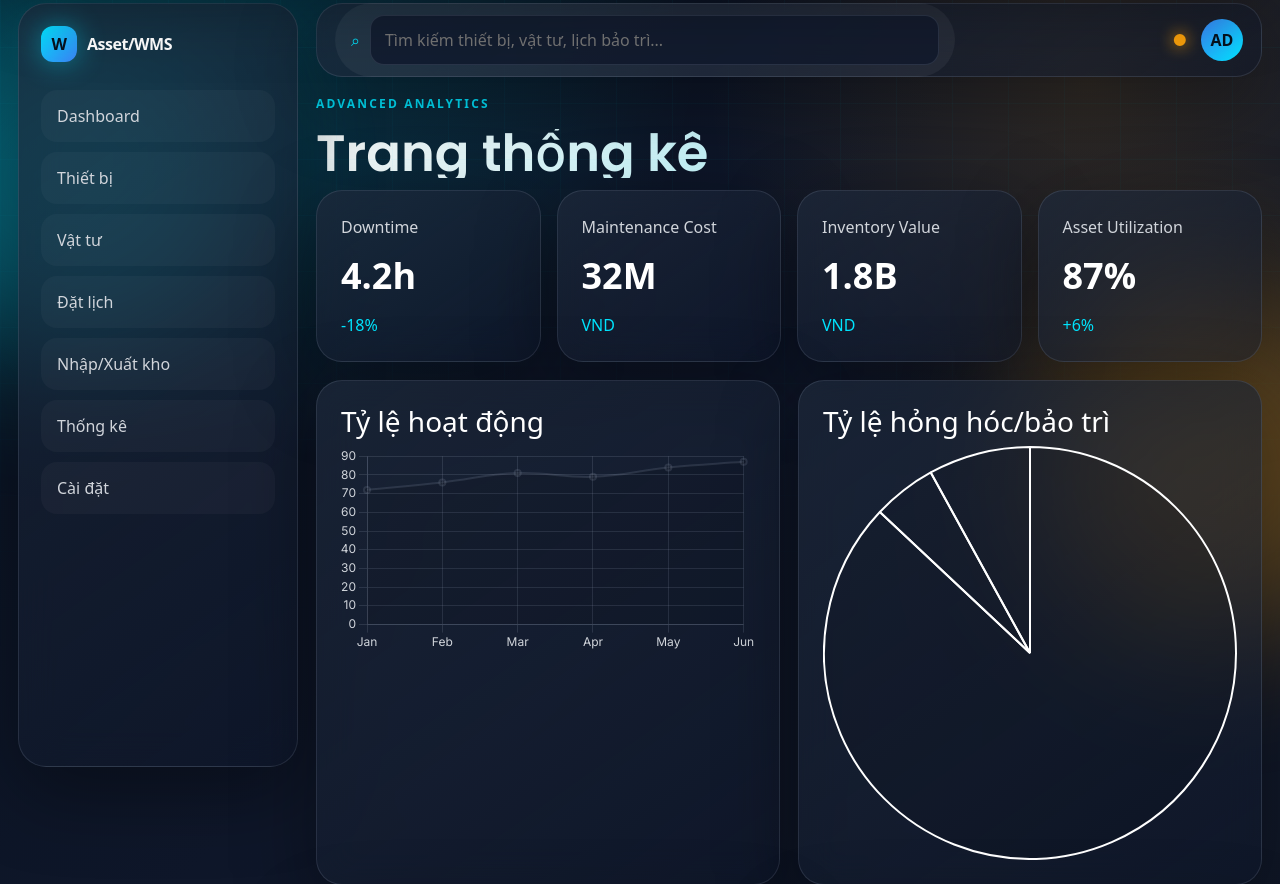
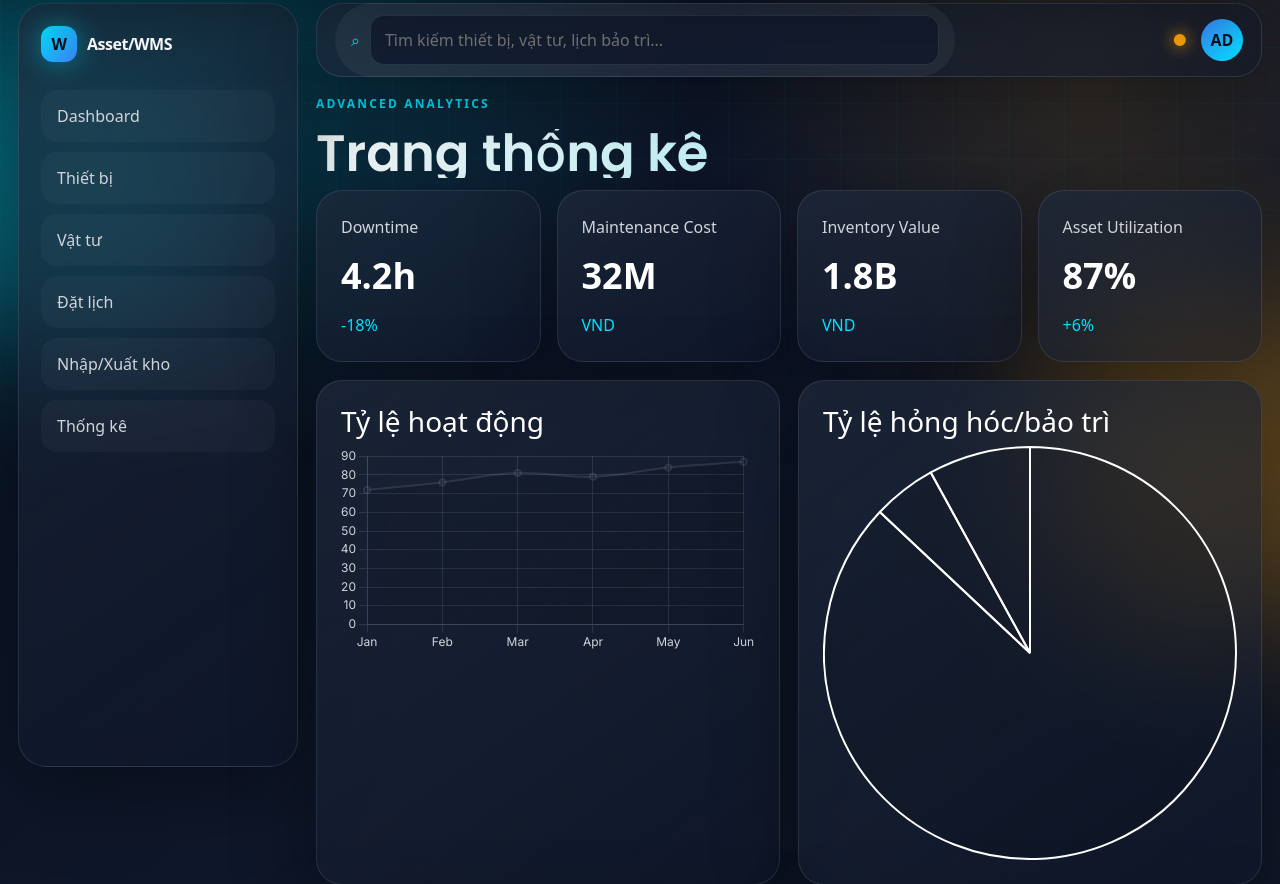
Before and after one commit to Krios45/Workshop, a Django app: page /analytics/ in a window 1280 px wide. Shown: the part 121-1005 px from the top of the page. Run offline with Django 5.2, Linux system fonts and the light colour scheme; the visitor is signed in with stand-in values (Sample User, id 1).

Commit message:
Cập nhật code

```diff
--- a/templates/partials/sidebar.html
+++ b/templates/partials/sidebar.html
@@ -7,6 +7,6 @@
         <a href="{% url 'bookings:list' %}">Đặt lịch</a>
         <a href="{% url 'inventory:transaction_history' %}">Nhập/Xuất kho</a>
         <a href="{% url 'dashboard:analytics' %}">Thống kê</a>
-        <a href="/admin/">Cài đặt</a>
+
     </nav>
 </aside>
```
